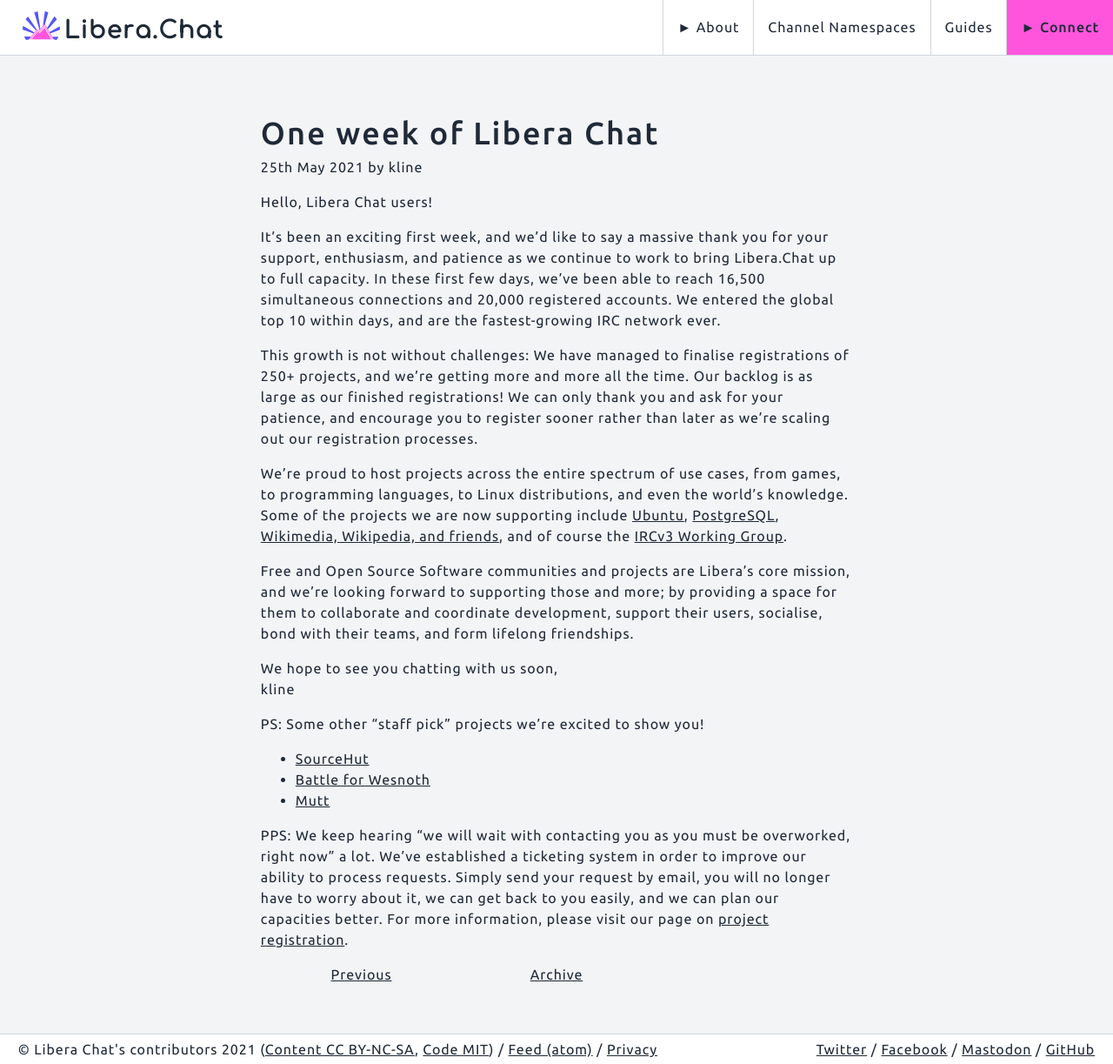
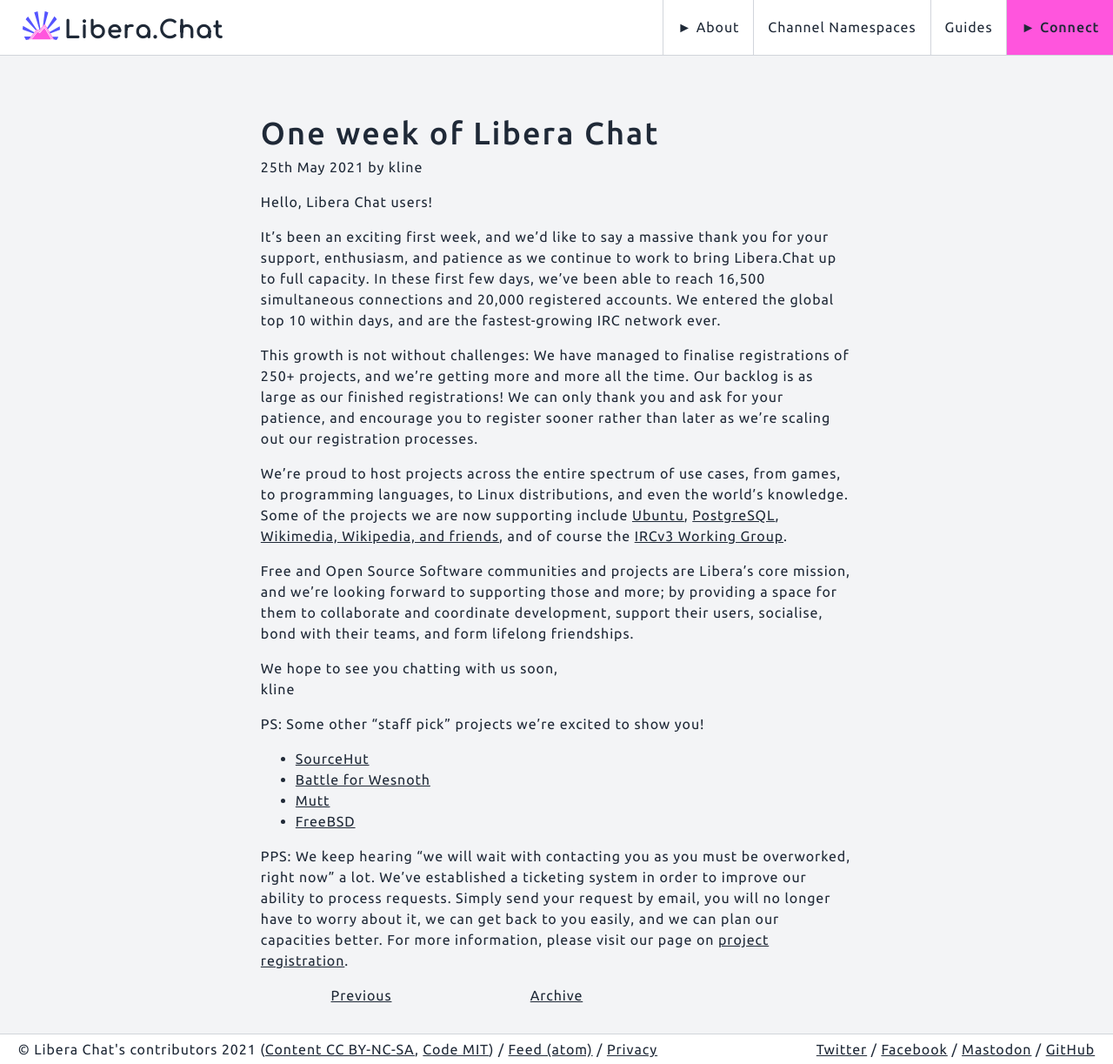
Before and after one commit to Libera-Chat/libera-chat.github.io, a Jekyll site: the page built from content/_posts/2021-05-25-one-week-of-libera-chat.md, in a window 1280 px wide and 1223 px high. Shown: the whole window at 87% size. Built offline with Jekyll 4.4.1, drawn with Linux system fonts in a browser that asks for light colours.

Commit message:
Add FreeBSD as a staff pick

```diff
--- a/content/_posts/2021-05-25-one-week-of-libera-chat.md
+++ b/content/_posts/2021-05-25-one-week-of-libera-chat.md
@@ -36,6 +36,7 @@
 - [SourceHut](https://sourcehut.org/blog/2021-05-19-liberachat/)
 - [Battle for Wesnoth](https://twitter.com/Wesnoth/status/1396298348118913025)
 - [Mutt](http://lists.mutt.org/pipermail/mutt-announce/Week-of-Mon-20210517/000037.html)
+- [FreeBSD](https://wiki.freebsd.org/IRC/Official-FreeBSD-IRC-channels-now-on-Libera-Chat)
 
 PPS: We keep hearing "we will wait with contacting you as you must be
 overworked, right now" a lot. We've established a ticketing system in order to
```
